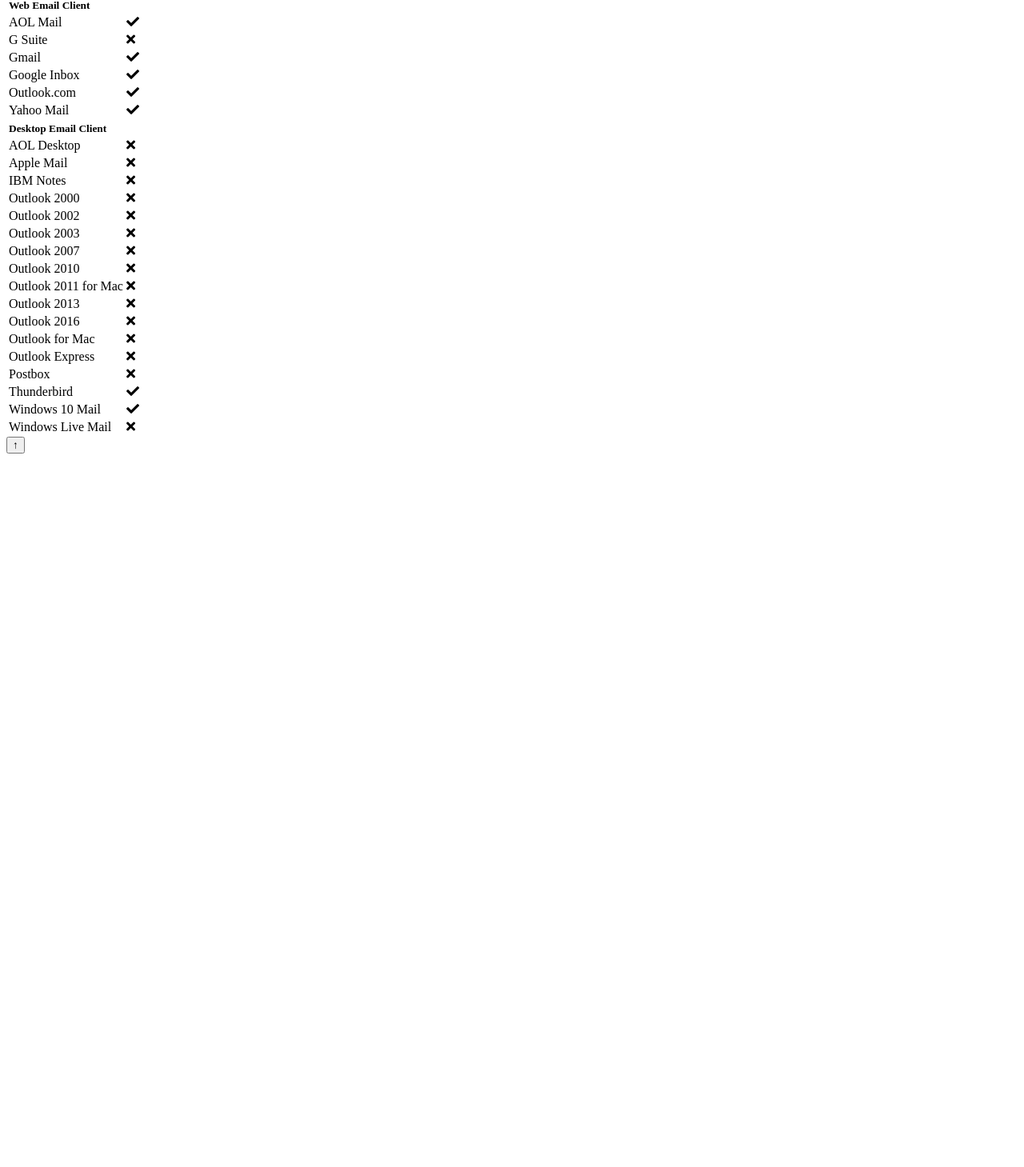
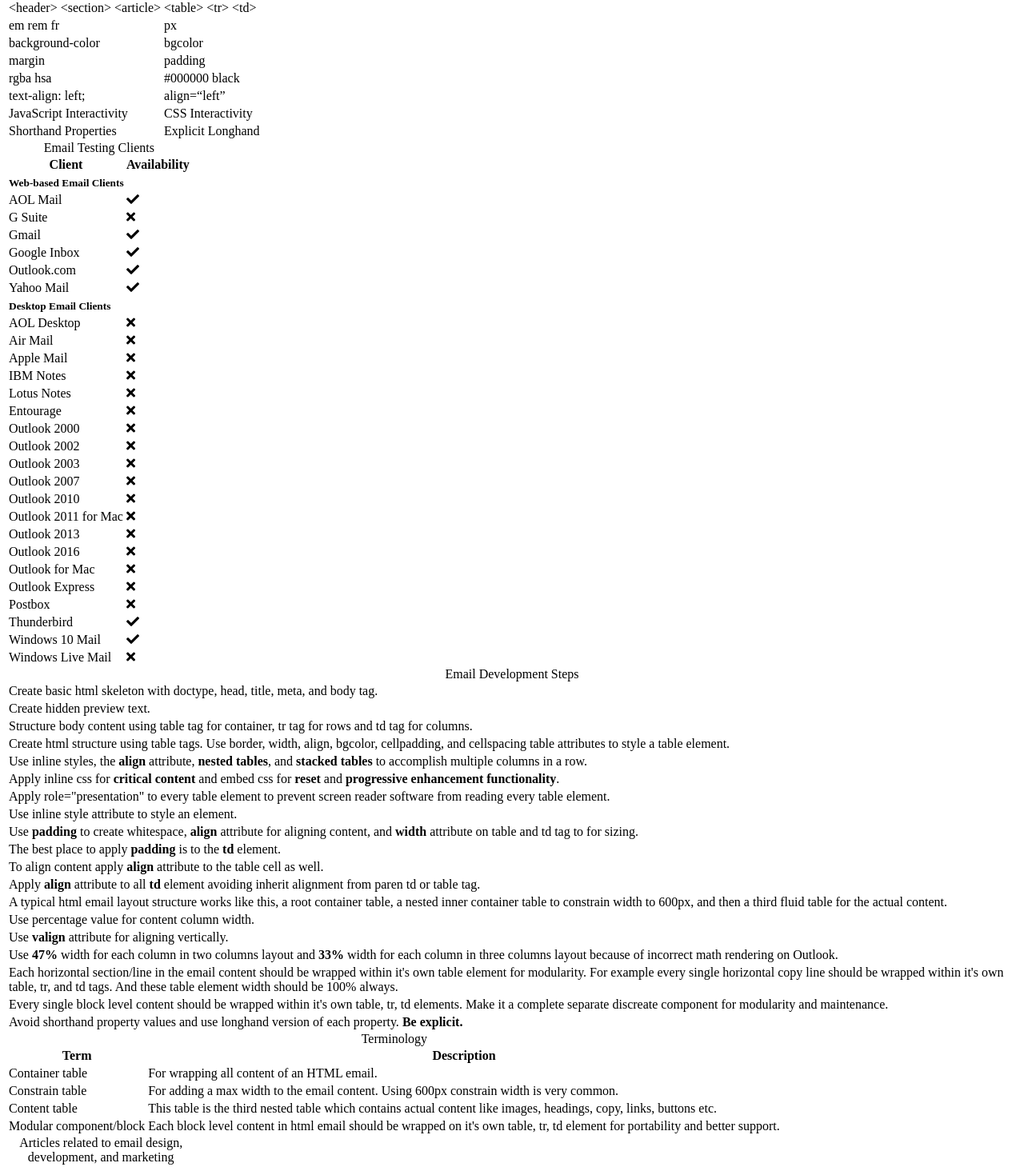
Before and after one commit to richtech9/learn-rich, a Vue app: page /html-email in a window 1280 px wide. Shown: the part 373-1832 px from the top of the page at 80% size. Before the commit the page ends 948 px from the top, so only its background shows below. Built offline with nearby package versions, Linux system fonts and the light colour scheme; a small style sheet from the web is missing.

Commit message:
Add html email content

```diff
--- a/src/modules/html-email/views/HtmlEmail.vue
+++ b/src/modules/html-email/views/HtmlEmail.vue
@@ -4,14 +4,14 @@
       <!-- BACK HOME -->
       <router-link :to="{ name: 'Home' }" class="u-top-el">Back home</router-link>
 
-      <!-- Learn Enough HTML Email -->
+      <!-- HTML Email Rules -->
       <div class="c-table-responsive">
         <table class="c-table">
-          <caption>Learn Enough HTML Email</caption>
+          <caption>HTML Email Rules</caption>
           <thead>
             <tr>
-              <th>Lorem</th>
-              <th>Ipsum</th>
+              <th>Rule</th>
+              <th>Description</th>
             </tr>
           </thead>
           <tbody>
@@ -21,6 +21,57 @@
             <tr>
               <td><code>lorem</code></td>
               <td>ipsum</td>
+            </tr>
+          </tbody>
+        </table>
+      </div><!-- /.c-table-responsive -->
+
+      <!-- Web and Email Comparison -->
+      <div class="c-table-responsive">
+        <table class="c-table">
+          <caption>Web and Email Comparison</caption>
+          <thead>
+            <tr>
+              <th>Web</th>
+              <th>Email</th>
+            </tr>
+          </thead>
+          <tbody>
+            <tr>
+              <td>&lt;link rel=“stylesheet”&gt;</td>
+              <td>&lt;foo style=“”&gt;</td>
+            </tr>
+            <tr>
+              <td>&lt;header&gt; &lt;section&gt; &lt;article&gt;</td>
+              <td>&lt;table&gt; &lt;tr&gt; &lt;td&gt;</td>
+            </tr>
+            <tr>
+              <td>em rem fr</td>
+              <td>px</td>
+            </tr>
+            <tr>
+              <td>background-color</td>
+              <td>bgcolor</td>
+            </tr>
+            <tr>
+              <td>margin</td>
+              <td>padding</td>
+            </tr>
+            <tr>
+              <td>rgba hsa</td>
+              <td>#000000 black</td>
+            </tr>
+            <tr>
+              <td>text-align: left;</td>
+              <td>align=“left”</td>
+            </tr>
+            <tr>
+              <td>JavaScript Interactivity</td>
+              <td>CSS Interactivity</td>
+            </tr>
+            <tr>
+              <td>Shorthand Properties</td>
+              <td>Explicit Longhand</td>
             </tr>
           </tbody>
         </table>
@@ -38,7 +89,7 @@
           </thead>
           <tbody>
             <tr class="info">
-              <td colspan="2"><strong><small>Web Email Client</small></strong></td>
+              <td colspan="2"><strong><small>Web-based Email Clients</small></strong></td>
             </tr>
             <tr>
               <td>AOL Mail</td>
@@ -65,10 +116,14 @@
               <td><i class="fa fa-check u-color-valid"></i></td>
             </tr>
             <tr class="info">
-              <td colspan="2"><strong><small>Desktop Email Client</small></strong></td>
+              <td colspan="2"><strong><small>Desktop Email Clients</small></strong></td>
             </tr>
             <tr>
               <td>AOL Desktop</td>
+              <td><i class="fa fa-times u-color-invalid"></i></td>
+            </tr>
+            <tr>
+              <td>Air Mail</td>
               <td><i class="fa fa-times u-color-invalid"></i></td>
             </tr>
             <tr>
@@ -77,6 +132,14 @@
             </tr>
             <tr>
               <td>IBM Notes</td>
+              <td><i class="fa fa-times u-color-invalid"></i></td>
+            </tr>
+            <tr>
+              <td>Lotus Notes</td>
+              <td><i class="fa fa-times u-color-invalid"></i></td>
+            </tr>
+            <tr>
+              <td>Entourage</td>
               <td><i class="fa fa-times u-color-invalid"></i></td>
             </tr>
             <tr>
@@ -139,6 +202,115 @@
         </table>
       </div><!-- /.c-table-responsive -->
 
+      <!-- Email Development Steps -->
+      <div class="c-table-responsive">
+        <table class="c-table">
+          <caption>Email Development Steps</caption>
+          <tbody>
+            <tr>
+              <td>Create basic html skeleton with doctype, head, title, meta, and body tag.</td>
+            </tr>
+            <tr>
+              <td>Create hidden preview text.</td>
+            </tr>
+            <tr>
+              <td>Structure body content using table tag for container, tr tag for rows and td tag for columns.</td>
+            </tr>
+            <tr>
+              <td>Create html structure using table tags. Use border, width, align, bgcolor, cellpadding, and cellspacing table attributes to style a table element.</td>
+            </tr>
+            <tr>
+              <td>Use inline styles, the <strong>align</strong> attribute, <strong>nested tables</strong>, and <strong>stacked tables</strong> to accomplish multiple columns in a row.</td>
+            </tr>
+            <tr>
+              <td>Apply inline css for <strong>critical content</strong> and embed css for <strong>reset</strong> and <strong>progressive enhancement functionality</strong>.</td>
+            </tr>
+            <tr>
+              <td>Apply role="presentation" to every table element to prevent screen reader software from reading every table element.</td>
+            </tr>
+            <tr>
+              <td>Use inline style attribute to style an element.</td>
+            </tr>
+            <tr>
+              <td>Use <strong>padding</strong> to create whitespace, <strong>align</strong> attribute for aligning content, and <strong>width</strong> attribute on table and td tag to for sizing.</td>
+            </tr>
+            <tr>
+              <td>The best place to apply <strong>padding</strong> is to the <strong>td</strong> element.</td>
+            </tr>
+            <tr>
+              <td>To align content apply <strong>align</strong> attribute to the table cell as well.</td>
+            </tr>
+            <tr>
+              <td>Apply <strong>align</strong> attribute to all <strong>td</strong> element avoiding inherit alignment from paren td or table tag.</td>
+            </tr>
+            <tr>
+              <td>A typical html email layout structure works like this, a root container table, a nested inner container table to constrain width to 600px, and then a third fluid table for the actual content.</td>
+            </tr>
+            <tr>
+              <td>Use percentage value for content column width.</td>
+            </tr>
+            <tr>
+              <td>Use <strong>valign</strong> attribute for aligning vertically.</td>
+            </tr>
+            <tr>
+              <td>Use <strong>47%</strong> width for each column in two columns layout and <strong>33%</strong> width for each column in three columns layout because of incorrect math rendering on Outlook.</td>
+            </tr>
+            <tr>
+              <td>Each horizontal section/line in the email content should be wrapped within it's own table element for modularity. For example every single horizontal copy line should be wrapped within it's own table, tr, and td tags. And these table element width should be 100% always.</td>
+            </tr>
+            <tr>
+              <td>Every single block level content should be wrapped within it's own table, tr, td elements. Make it a complete separate discreate component for modularity and maintenance.</td>
+            </tr>
+            <tr>
+              <td>Avoid shorthand property values and use longhand version of each property. <strong>Be explicit.</strong></td>
+            </tr>
+          </tbody>
+        </table>
+      </div><!-- /.c-table-responsive -->
+
+      <!-- Terminology -->
+      <div class="c-table-responsive">
+        <table class="c-table">
+          <caption>Terminology</caption>
+          <thead>
+            <th>Term</th>
+            <th>Description</th>
+          </thead>
+          <tbody>
+            <tr>
+              <td>Container table</td>
+              <td>For wrapping all content of an HTML email.</td>
+            </tr>
+            <tr>
+              <td>Constrain table</td>
+              <td>For adding a max width to the email content. Using 600px constrain width is very common.</td>
+            </tr>
+            <tr>
+              <td>Content table</td>
+              <td>This table is the third nested table which contains actual content like images, headings, copy, links, buttons etc.</td>
+            </tr>
+            <tr>
+              <td>Modular component/block</td>
+              <td>Each block level content in html email should be wrapped on it's own table, tr, td element for portability and better support.</td>
+            </tr>
+          </tbody>
+        </table>
+      </div><!-- /.c-table-responsive -->
+
+      <!-- Articles related to email design, development, and marketing -->
+      <div class="c-table-responsive">
+        <table class="c-table">
+          <caption>Articles related to email design, development, and marketing</caption>
+          <tbody>
+            <tr>
+              <td>
+                <a href="http://labs.actionrocket.co/td-or-not-to-td-that-is-now-a-question" target="_blank">td or not td? That is now a question.</a>
+              </td>
+            </tr>
+          </tbody>
+        </table>
+      </div><!-- /.c-table-responsive -->
+
     </div><!-- /.l-wrap -->
   </div>
 </template>
```
